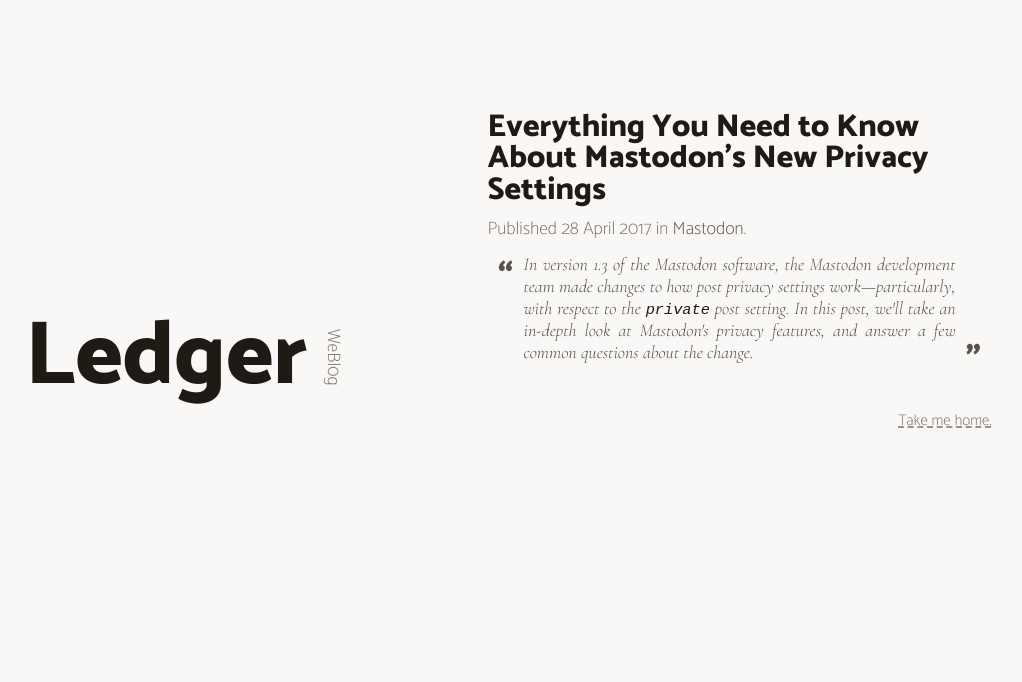
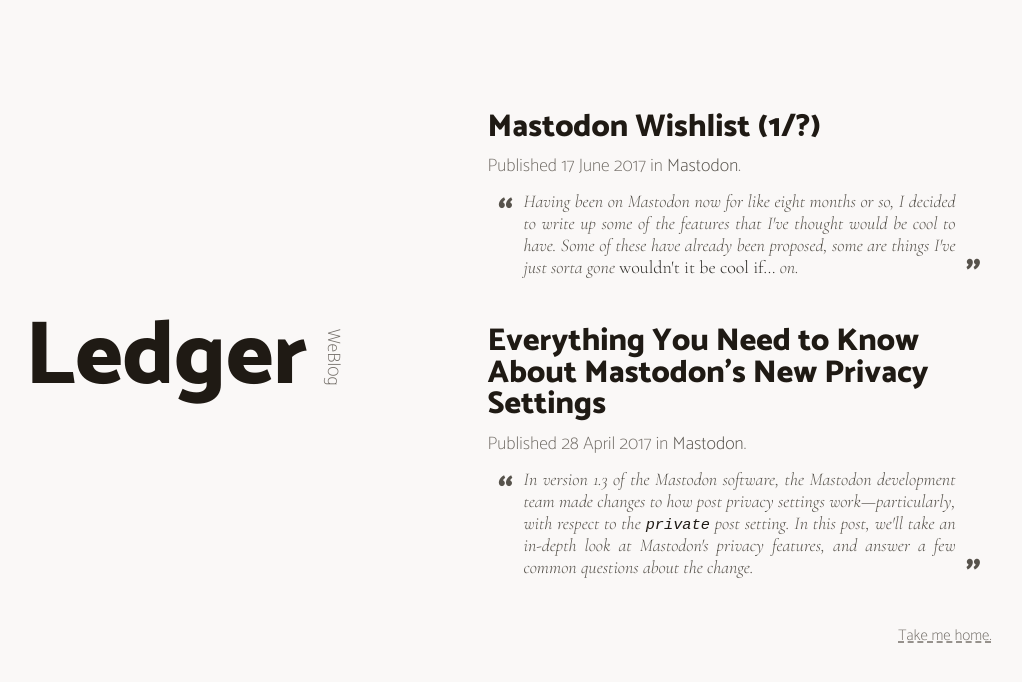
Before and after one commit to marrus-sh/marrus-web, a Jekyll site: the page built from ledger/index.html, in a window 1280 px wide. Shown: the top 682 px of the page, without its empty margins (47-1069 px from the left). Built offline with Jekyll 4.4.1, drawn with Linux system fonts in a browser that asks for light colours; some web fonts are replaced; the list of posts is cut into pages by our own code.

Commit message:
[blog] masto wishlist

```diff
--- a/_posts/2017-04-27-everything-you-need-to-know-about-privacy-v1.3.md
+++ b/_posts/2017-04-27-everything-you-need-to-know-about-privacy-v1.3.md
@@ -47,7 +47,7 @@
 You may have seen this warning pop up when you were about to make a private post mentioning someone else:
 
 <figure>
-<img alt="Your private status will be delivered to mentioned users on icosahedron.website. Do you trust that server? Post privacy only works on Mastodon instances. If icosahedron.website is not a Mastodon instance, there will be no indiciation that your post is private, and it may be boosted or otherwise made visible to unintended recipients." src="{{site.blog_url}}/media/2015-04-27-are-you-sure.png">
+<img alt="Your private status will be delivered to mentioned users on icosahedron.website. Do you trust that server? Post privacy only works on Mastodon instances. If icosahedron.website is not a Mastodon instance, there will be no indiciation that your post is private, and it may be boosted or otherwise made visible to unintended recipients." src="{{site.blog_url}}/media/2017-04-27-are-you-sure.png">
 </figure>
 
 This lengthy explanation is Mastodon's complicated way of saying <q>We have no control what happens to this post once it leaves our servers.</q>
--- /dev/null
+++ b/_posts/2017-06-17-mastodon-wishlist.html
@@ -0,0 +1,433 @@
+---
+layout        : "post"
+title         : "Mastodon Wishlist (1/?)"
+excerpt       : "Having been on Mastodon now for like eight months or so, I decided to write up some of the features that I've thought would be cool to have. Some of these have already been proposed, some are things I've just sorta gone <i>wouldn't it be cool if…</i> on."
+date          : "2017-06-17 03:50:00 -0700"
+tags          : "ideas"
+category      : "Mastodon"
+---
+
+<p>
+  Having been on Mastodon now for like eight months or so, I decided to write up some of the features that I've thought would be cool to have.
+  Some of these have already been proposed, some are things I've just sorta gone <i>wouldn't it be cool if…</i> on.
+<p>
+  This list is by no means comprehensive, and I'll probably think of more the second this is published, but this gives me something to look back on and say “Hey, whatever happened to that?” lol.
+
+<section id="pinned-toots">
+
+  <h3>Pinned toots</h3>
+
+  <h4>Idea:</h4>
+
+  <p>
+    Most of us probably already know what pinned toots are:
+    They're toots that are pinned to the top of your profile page.
+    Twitter has had them with tweets for quite some time.
+  <p>
+    This is really important, especially for artists, both because bio space is at a premium right now, and because unlike bios a pinned toot can be boosted and replied to, and have media attachments.
+    (Of course, private or nonrebloggable pinned toots are an option too.)
+  <p>
+    Providing multiple pinned toots, or different pinned toots for different audiences, or perhaps an entire "featured" timeline that's distinct from the normal user timeline, are all expansions on this idea, but even with just one pinned toot you could provide links to other toots from there.
+
+  <h4>Implementation:</h4>
+
+  <p>
+    In <a href="https://github.com/tootsuite/mastodon/issues/306">the original issue</a> for this idea I suggested using a <code>"type": "pinned"</code> Portable Contacts <code>url</code> to provide pinned toots.
+    This is backwards-compatible, federates, and is allowed by the Portable Contacts spec.
+
+  <figure>
+    <pre>
+"urls": [
+    {
+        "value": "https://mastodon.social/users/marrus_sh/updates/312820",
+        "type": "pinned"
+    }
+]
+    </pre>
+    <figcaption>I have no idea how Portable Contacts information is shared but here's a mock-up of what it might look like.</figcaption>
+  </figure>
+
+  <p>
+    Alternatively, instead of storing pinned toot information in a user's contact information, it might be better to have an entire separate "featured timeline", which toots could be added to and removed from at a user's request (eg by clicking a button).
+    The specifics of retreiving and displaying this timeline are beyond me but I can't imagine why it couldn't be done.
+
+  <p>
+    The current GitHub Issue for pinned toots is <a href="https://github.com/tootsuite/mastodon/issues/649">here</a>.
+
+</section>
+<section id="custom-metadata">
+
+  <h3>Custom user metadata</h3>
+
+  <h4>Idea:</h4>
+
+  <p>
+    A number of folks have expressed the desire to include pronoun information, websites, other accounts, Myers-Briggs information, birthdays, horoscopes, etc in their profile in a more visible manner.
+    Consequently, <a href="https://github.com/tootsuite/mastodon/issues/232">I proposed</a> adding a number (3–5) of configurable key-value user metadata pairs to the profile settings page, which would then show up on profiles.
+
+    <figure>
+      <img alt="Mockup for user metadata settings" src="{{site.blog_url}}/media/2017-06-17-user-metadata-mockup.png">
+      <img alt="Mockup for user metadata profiles" src="{{site.blog_url}}/media/2017-06-17-user-metadata-profile.png">
+      <figcaption>My original mockup</figcaption>
+    </figure>
+
+    <h4>Implementation:</h4>
+
+    <p>
+      The problem with this one is that Portable Contacts doesn't currently provide a way of distributing custom metadata information.
+      In order to stay backwards-compatible, one option for implementing this is to include YAML frontmatter in user bios:
+
+    <figure>
+      <pre>
+---
+pronouns: "she/her"
+website: "http://marrus.xyz"
+===
+This is my bio. I can put whatever I want here.
+      </pre>
+      <figcaption>YAML mockup</figcaption>
+    </figure>
+
+    <p>
+      This frontmatter could be easily caught and processed by frontends which supported it, and displayed verbatim by those which didn't.
+      YAML is human-readable, and users on servers which don't implement this in-software could even type it in themselves.
+
+    <aside>
+      <p>
+        <b>Note:</b> For ease-of-processing and to prevent any unexpected wildness, the YAML should be restricted to associating string keys with string values, and nothing more.
+    </aside>
+
+    <p>
+      Mastodon currently sends user bio information in HTML, so another option would be to hide metadata information in JSON inside the user bio:
+
+    <figure>
+      <pre>
+&lt;script type="text/plain" class="user-metadata">
+{
+  "pronouns": "she/her",
+  "website": "http://marrus.xyz"
+}
+&lt;/script>
+This is my bio. I can put whatever I want here.
+      </pre>
+      <figcaption>JSON mockup</figcaption>
+    </figure>
+
+    <p>
+      This solution is easier for frontends to process, but because the <code>&lt;script></code> tag should be stripped by any nonconforming server, it won't be available to those users whose servers don't support it.
+
+</section>
+<section id="multiple-frontend-support">
+
+  <h3>Multiple frontend support</h3>
+
+  <h4>Idea:</h4>
+
+  <p>
+    Some users like a more Tweetdeck-style frontend, others don't.
+    Users should be able to choose which frontend they want to view Mastodon in when they visit the website.
+
+  <h4>Implementation:</h4>
+
+  <p>
+    I've <a href="https://github.com/heropunch/mastodon-ce/pull/1">already done this one</a>.
+    The problem is it breaks compatibility with anything upstream, and merge conflicts will abound.
+    There's no way around that.
+
+</section>
+<section id="instance-metadata">
+
+  <h3>Instance metadata</h3>
+
+  <h4>Idea:</h4>
+
+  <p>
+    The following pieces of instance metadata need to be provided to clients and there is no excuse for not doing so:
+
+  <ul>
+    <li>Maximum number of characters per toot
+    <li>Maximum media filesize
+    <li>Software version
+  </ul>
+
+  <p>
+    Clients should <em>have the option</em> of respecting an instance's unique culture, and these additional pieces of information would facilitate that:
+
+  <ul>
+    <li>Title
+    <li>Logo/icon
+    <li>Localization data (custom words for "toot", etc; this would need to <em>much</em> better standardized)
+    <li>Links (to the "about" page, and so forth)
+    <li>Site colors
+    <li>Client-specific information
+  </ul>
+
+  <p>
+    This was all <a href="https://github.com/tootsuite/mastodon/issues/669">pretty much shut down</a> when I proposed it, but I think it is essential for allowing instance customizations and cultures to flourish.
+
+  <h4>Implementation:</h4>
+
+  <p>
+    All of this metadata should be standardized and placed in a JSON file in a well-known location, for example <code>/instance.json</code>.
+    Client-specific information should be allowed if properly namespaced.
+    For example:
+
+  <figure>
+    <pre>
+{
+  "title": "I'm a Pirate!",
+  "chars": 800,
+  "max-filesize": 4000000,
+  }
+  "localization": {
+    "en": {
+      "account.posts": "Messages",
+      "column.home": "Deck",
+      "column.notifications": "Signals",
+      "column.public": "The Open Sea",
+      "compose_form.publish": "Send off",
+    }
+  }
+  "links": {
+    "about": "/about",
+    "more": "/about/more",
+    "terms": "/terms"
+  }
+  "mastodon": {
+    "version": "1.4.3",
+    "api": "/api/v1",
+    "clients": {
+      "http://marrus.xyz/labcoat": {
+        "simple": true
+      }
+    }
+  }
+}
+    </pre>
+    <figcaption>Sample <code>/instance.json</code></figcaption>
+  </figure>
+
+  <p>
+    Hypothetically, this <code>/instance.json</code> could be expanded to provide other API endpoints in addition to the Mastodon one at <code>/api/v1</code>, allowing the properly-configured Mastodon server to be used with eg GNU Social frontends or apps.
+
+</section>
+<section id="pictochat">
+
+  <h3>MastoPaint</h3>
+
+  <h4>Idea:</h4>
+
+  <p>
+    Essentially, PictoChat for Mastodon.
+    If that doesn't sound awesome, I don't know what to tell you.
+
+  <h4>Implementation:</h4>
+
+  <p>
+    There are a number of ways one could implement this, but here's a basic one:
+
+  <h5>basic implementation.</h5>
+
+  <p>
+    In short, this requires adding an additional media type; in addition to <code>image</code>, <code>video</code>, and <code>gifv</code> we would have <code>picto</code>.
+    Pictos are:
+
+  <ol>
+    <li>PNG images
+    <li>That are 1-bit (black &amp; white)
+    <li>With no transparency
+    <li>And of standardized dimensions [484x220]
+  </ol>
+
+  <p>
+    Specifically, pictos:
+
+  <ul>
+    <li>
+      MUST have an IDHR header which gives the following values:
+      <ul>
+        <li><b>Width:</b> 484
+        <li><b>Height:</b> 220
+        <li><b>Bit depth:</b> 1
+        <li><b>Color type:</b> 0
+        <li><b>Compression method:</b> Any
+        <li><b>Filter method:</b> 0
+        <li><b>Interlace method:</b> 0
+      </ul>
+    <li>MUST NOT contain a PLTE palette.
+    <li>MUST NOT contain a tRNS transparency chunk
+    <li>MAY have a bKGD background color, which MUST be 1
+    <li>MAY have any number of other optional chunks
+  </ul>
+
+  <p>
+    <em>Whenever Mastodon receives an image matching these requirements, it is interpreted as a picto.</em>
+    For simplicity, frontends may also upload images to the API with <code>picto=true</code>; Mastodon will then create and store a conforming picto image server-side.
+
+  <p>
+    Frontends can style a picto to match their theme by adjusting the rendered values of the picto's bits.
+    Furthermore, frontends can allow copying another user's picto onto the picto canvas, letting them edit and create a new picto using that user's as a base.
+    This should generate a notification for the originating user.
+
+  <p>
+    Because pictos are just PNGs, servers which don't support pictos will interpret them as black-and-white images.
+
+</section>
+<section id="collapse-toots">
+
+  <h3>Collapse long toots</h3>
+
+  <h4>Idea:</h4>
+
+  <p>
+    If a toot is too long, it should be collapsed in the frontend to save space.
+
+  <h4>Implementation:</h4>
+
+  <p>
+    I <a href="https://github.com/tootsuite/mastodon/pull/658">already did this one too</a>, but it never got merged.
+    🤷
+
+</section>
+<section id="better-privacy">
+
+  <h3>Better privacy settings</h4>
+
+  <h4>Idea:</h4>
+
+  <p>
+    Right now Mastodon's privacy settings are opaque and hard to understand or communicate.
+    <code>direct</code>, <code>private</code>, <code>public</code>, and <code>unlisted</code> are vague and not well-defined privacy features.
+
+  <h4>Implementation:</h4>
+
+  <p>
+    Instead of using <code>direct</code>, <code>private</code>, <code>public</code>, or <code>unlisted</code>, privacy should be signified through binary flags:
+
+  <table>
+    <thead>
+      <tr>
+        <th>Value
+        <th>Meaning
+    <tbody>
+      <tr>
+        <td><code>0001</code>
+        <td>Listed in home timelines
+      <tr>
+        <td><code>0010</code>
+        <td>Listed in public timelines
+      <tr>
+        <td><code>0100</code>
+        <td>Is rebloggable
+      <tr>
+        <td><code>1000</code>
+        <td>Federates
+  </table>
+
+  <p>
+    The existing privacy settings would map to these as follows:
+
+  <table>
+    <thead>
+      <tr>
+        <th>Value
+        <th>Meaning
+    <tbody>
+      <tr>
+        <td><code>1000</code>
+        <td>direct
+      <tr>
+        <td><code>1001</code>
+        <td>private
+      <tr>
+        <td><code>1101</code>
+        <td>unlisted
+      <tr>
+        <td><code>1111</code>
+        <td>public
+  </table>
+
+  <p>
+    However, users should not be restricted to just these traditional settings.
+    For example, there is no good reason not to allow users to post toots which display in the public timelines but cannot be reblogged.
+
+  <p>
+    This list can easily be expanded; for example, if pictos were implemented, we might have:
+
+  <table>
+    <thead>
+      <tr>
+        <th>Value
+        <th>Meaning
+    <tbody>
+      <tr>
+        <td><code>10000</code>
+        <td>Picto can be copied/edited by others
+  </table>
+
+</section>
+<section id="reblog-message">
+
+  <h3>Reblog with message</h3>
+
+  <h4>Idea:</h4>
+
+  <p>
+    This is a compromise between the people who want quote-boosts and those who do not.
+    In essence, it allows for reblogging a toot with a custom CW; like with all CWs, @mentions, hashtags, and the like would not be functional inside the message.
+
+  <p>
+    This is, imo, an important safety feature, as it allows people to add CWs to content which might not have had it already before sharing with their followers.
+    However, it could also be used to add a quick commentary when sharing something.
+
+  <aside>
+    <p>
+      There is a chance for abuse with this feature, but as it doesn't allow @mentions and can't be nested, the potential is smaller than on other platforms and should be able to be left to moderators' discretion.
+  </aside>
+
+  <p>
+    Obviously, this feature would only be available on toots which are able to be reblogged.
+
+  <h4>Implementation:</h4>
+
+  <p>
+    This can be implemented just by adding an additional parameter to reblogs allowing them to overwrite the CW of the original toot.
+    Reblog notifications should also be sent when this occurs.
+
+</section>
+<section id="disabled-mentions">
+
+  <h3>Disabled mentions</h3>
+
+  <h4>Idea:</h4>
+
+  <p>
+    Users should be able to specify who can @mention them.
+    Potential options might be <code>everyone</code>, <code>local+followers</code>, <code>local</code>, <code>followers</code>, <code>nobody</code>.
+
+  <h4>Implementation:</h4>
+
+  <p>
+    There are a number of possible ways of handling an improper mention:
+
+  <ul>
+    <li>Throw an error and refuse to post the toot
+    <li>Redact the username of the mentioned user somehow
+    <li>Pretend like the user doesn't exist and print their username in full, without any link
+  </ul>
+
+  <p>
+    Of these, the first two are probably safer than the latter.
+
+  <p>
+    The complicating issues with this feature are in regards to federation:
+
+  <ol>
+    <li>This setting needs to federate, and so it needs to be encoded into a user's contact information somehow
+    <li>If a user is not in an instance's database, it will need to fetch the user and check their settings before allowing a mention of them in a toot
+  </ol>
+
+  <p>
+    Additionally, in the case of username autocomplete, username searches should be configurable to omit those users for whom mentions are disabled.
+
+</section>
--- a/index.html
+++ b/index.html
@@ -50,6 +50,7 @@
       <p hidden> Vegetables are good
       <p hidden> Tea is tea
       <p hidden> Words goes sideways
+      <p hidden> *blushes wildly*
     </aside>
   </header>
 </a>
--- a/styling/formatting.css
+++ b/styling/formatting.css
@@ -256,6 +256,9 @@
   font-weight: normal;
   line-height: 1;
   white-space: pre-wrap;
+  -webkit-hyphens: none;
+  -ms-hyphens: none;
+  hyphens: none;
 }
 
 svg {
@@ -319,6 +322,9 @@
   font-size: .85em;
   font-family: "Unifont LANGDEV", "Unifont Upper", "Unifont", monospace;
   line-height: 1;
+  -webkit-hyphens: none;
+  -ms-hyphens: none;
+  hyphens: none;
 }
 
 del {
@@ -348,7 +354,7 @@
   font-style: italic;
 }
 
-aside i {
+aside i, blockquote i {
   font-style: normal;
 }
 
@@ -366,6 +372,9 @@
 
 samp {
   font-family: "Unifont LANGDEV", "Unifont Upper", "Unifont", monospace;
+  -webkit-hyphens: none;
+  -ms-hyphens: none;
+  hyphens: none;
 }
 
 small {
```
Also changed, not shown: ledger/media/2017-04-27-are-you-sure.png (renamed from ledger/media/2015-04-27-are-you-sure.png), ledger/media/2017-06-17-user-metadata-mockup.png (added), ledger/media/2017-06-17-user-metadata-profile.png (added).
